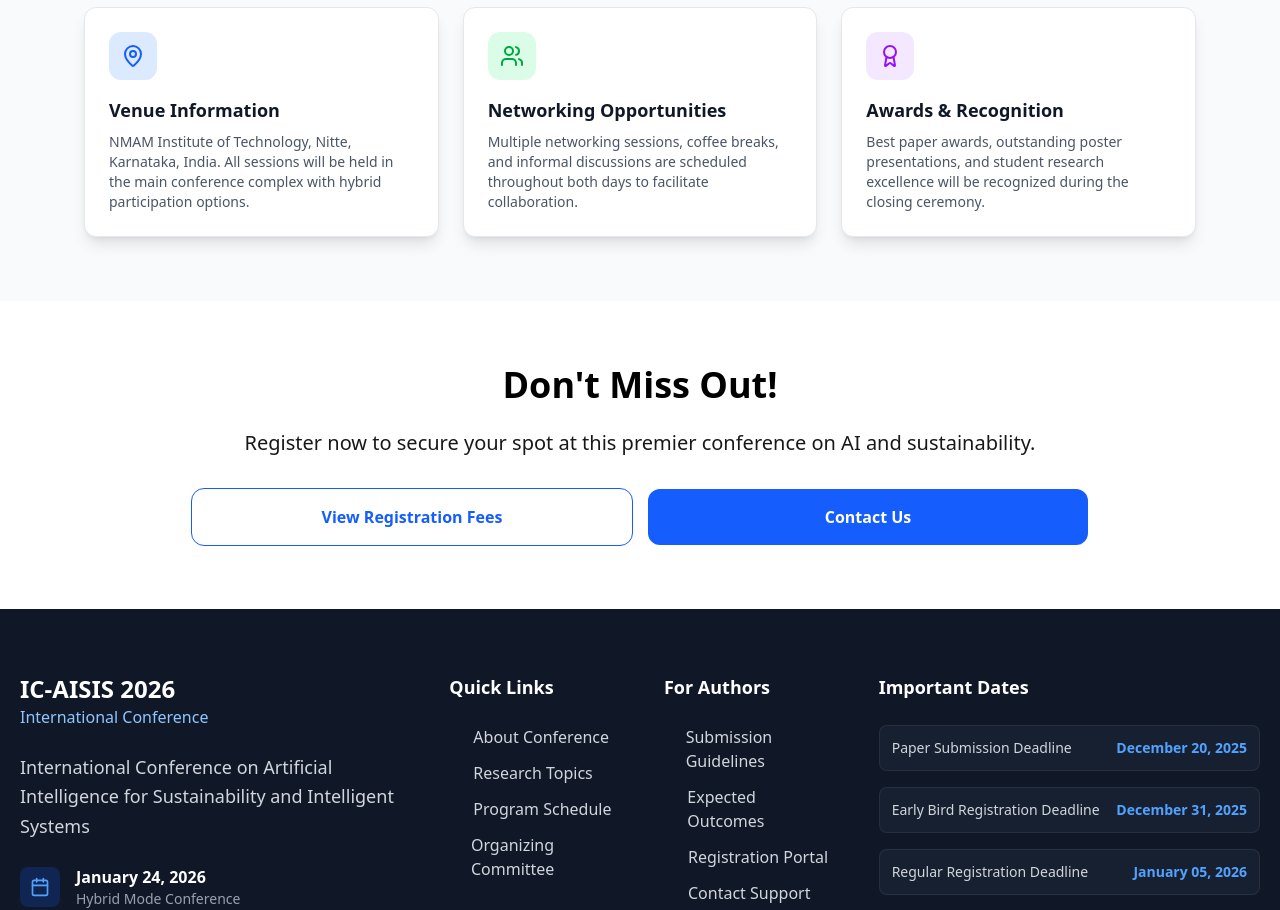
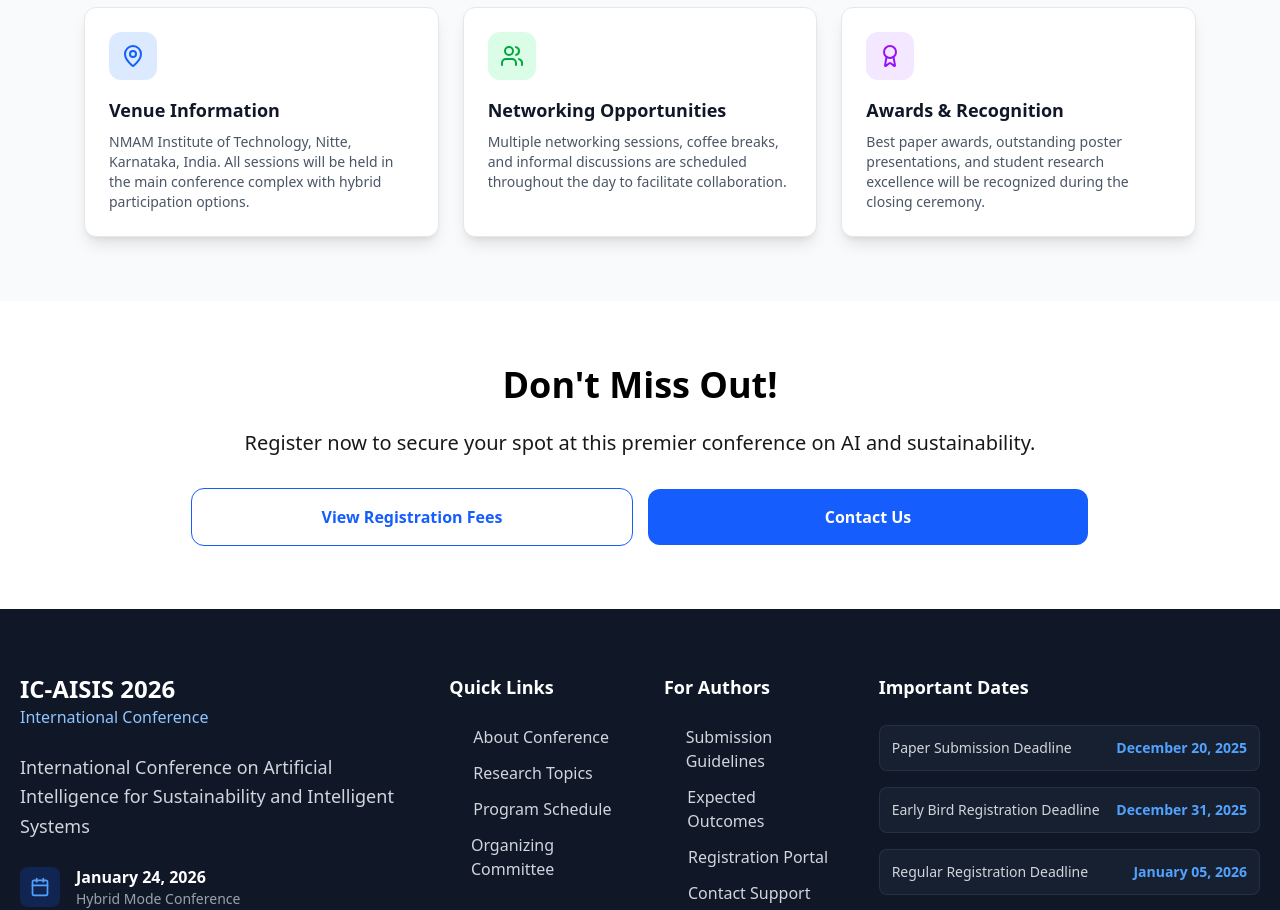
Before and after one commit to nandanpi/ic-aisis-25, a Next.js app: page /schedule in a window 1280 px wide. Shown: the part 2320-3230 px from the top of the page. Built offline with nearby package versions, Linux system fonts and the light colour scheme.

Commit message:
fix typo

```diff
--- a/src/app/schedule/page.tsx
+++ b/src/app/schedule/page.tsx
@@ -364,7 +364,7 @@ export default function Schedule() {
               </h3>
               <p className="text-gray-600 text-sm">
                 Multiple networking sessions, coffee breaks, and informal
-                discussions are scheduled throughout both days to facilitate
+                discussions are scheduled throughout the day to facilitate
                 collaboration.
               </p>
             </div>
```
